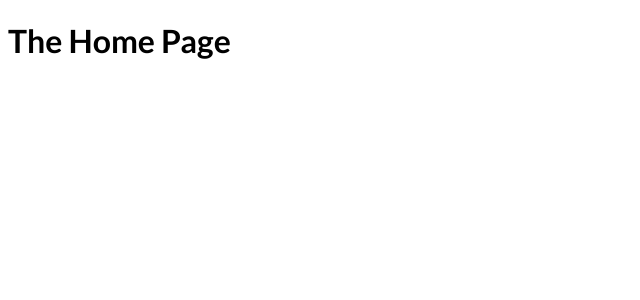
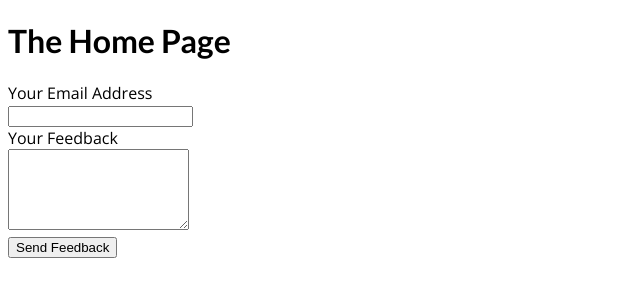
Before and after one commit to GenaPlem/next_js_api_routes, a Next.js app: page / in a window 1280 px wide. Shown: the top 300 px of the page, without its empty margins (0-640 px from the left). Built offline with nearby package versions, Linux system fonts and the light colour scheme.

Commit message:
Add form to homepage

```diff
--- a/pages/index.js
+++ b/pages/index.js
@@ -2,6 +2,19 @@ function HomePage() {
   return (
     <div>
       <h1>The Home Page</h1>
+      <form>
+        <div>
+          <label htmlFor="email">Your Email Address</label>
+          <br />
+          <input type="email" id="email" />
+        </div>
+        <div>
+          <label htmlFor="feedback">Your Feedback</label>
+          <br />
+          <textarea name="feedback" id="feedback" rows="5"></textarea>
+        </div>
+        <button>Send Feedback</button>
+      </form>
     </div>
   );
 }
```
